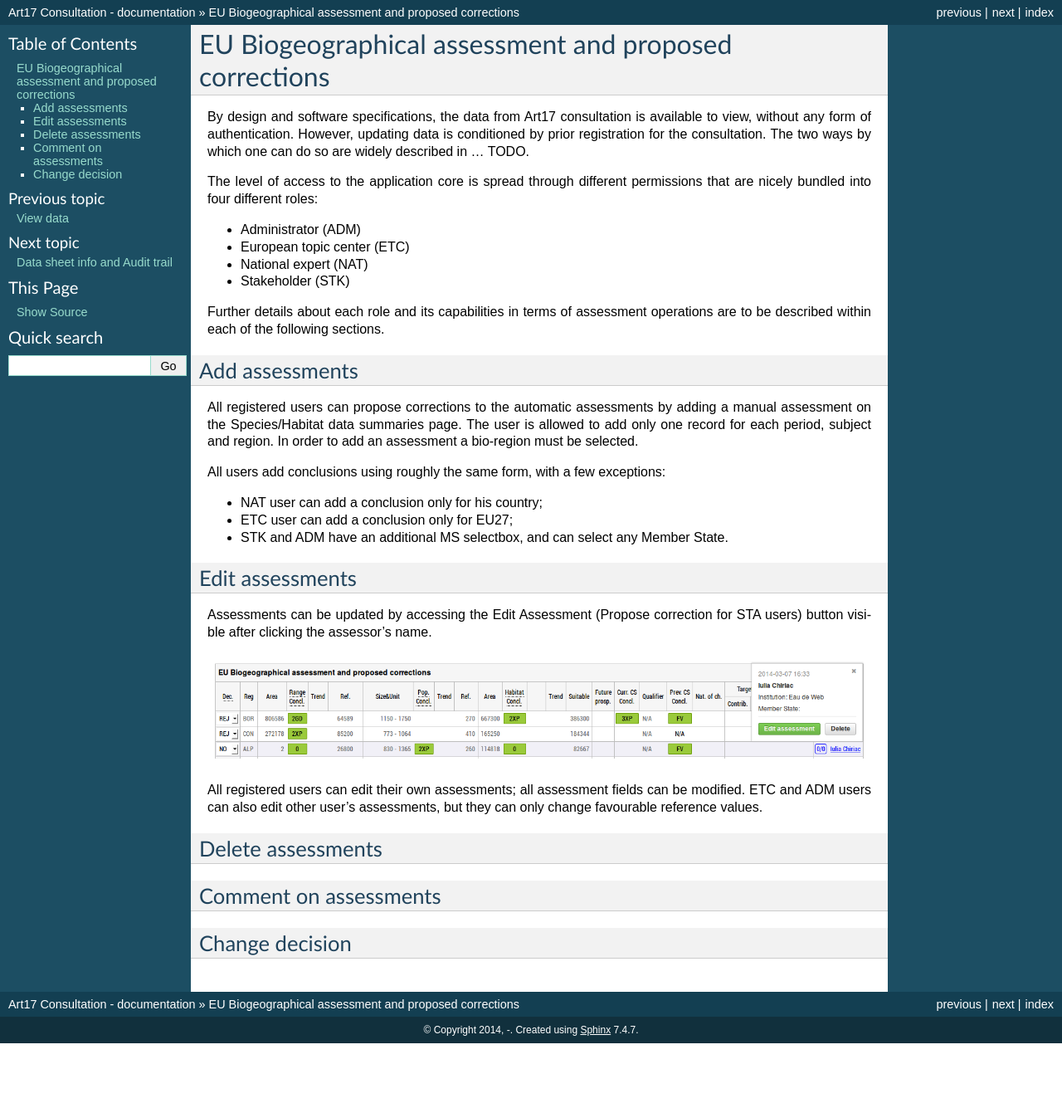
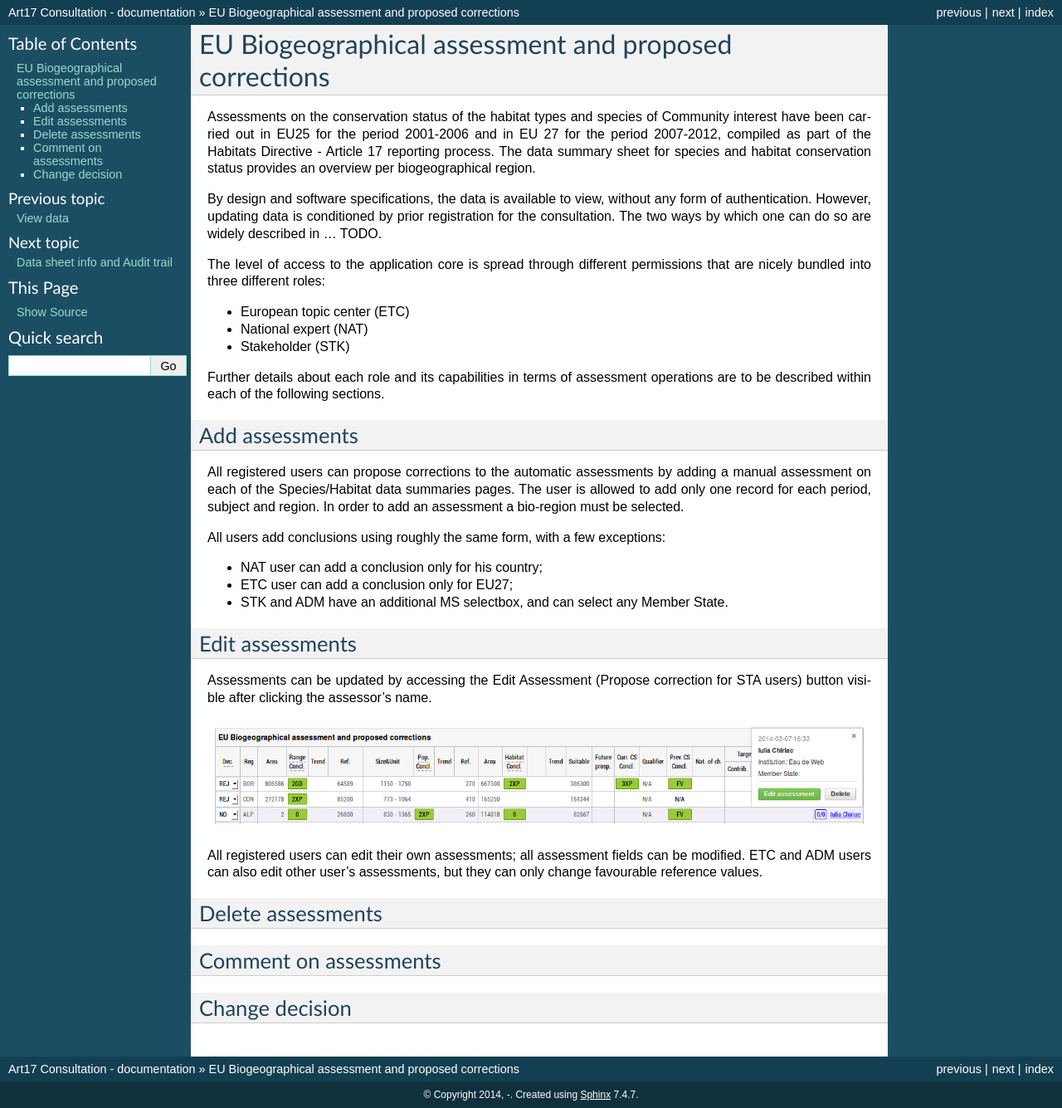
Before and after one commit to eea/art17-consultation, a Sphinx documentation site: the page built from docs/user/source/conclusions.rst, in a window 1280 px wide. Shown: the whole page at 83% size. Built offline with Sphinx 7.4.7, drawn with Linux system fonts in a browser that asks for light colours; before the commit the page ends 1257 px from its top, so only the background shows below that.

Commit message:
docs: update assessment initial paragraph.

```diff
--- a/docs/user/source/conclusions.rst
+++ b/docs/user/source/conclusions.rst
@@ -1,15 +1,20 @@
 EU Biogeographical assessment and proposed corrections
 ======================================================
 
-By design and software specifications, the data from Art17 consultation is
-available to view, without any form of authentication. However, updating
-data is conditioned by prior registration for the consultation.
+Assessments on the conservation status of the habitat types and species of
+Community interest have been carried out in EU25 for the period 2001-2006 and
+in EU 27 for the period 2007-2012, compiled as part of the Habitats Directive -
+Article 17 reporting process. The data summary sheet for species and habitat
+conservation status provides an overview per biogeographical region.
+
+By design and software specifications, the data is available to view,
+without any form of authentication. However, updating data is
+conditioned by prior registration for the consultation.
 The two ways by which one can do so are widely described in ... TODO.
 
 The level of access to the application core is spread through different
-permissions that are nicely bundled into four different roles:
+permissions that are nicely bundled into three different roles:
 
-* Administrator (ADM)
 * European topic center (ETC)
 * National expert (NAT)
 * Stakeholder (STK)
@@ -22,7 +27,7 @@ Add assessments
 ---------------
 
 All registered users can propose corrections to the automatic assessments by
-adding a manual assessment on the Species/Habitat data summaries page.
+adding a manual assessment on each of the Species/Habitat data summaries pages.
 The user is allowed to add only one record for each period, subject and region.
 In order to add an assessment a bio-region must be selected.
 
```
